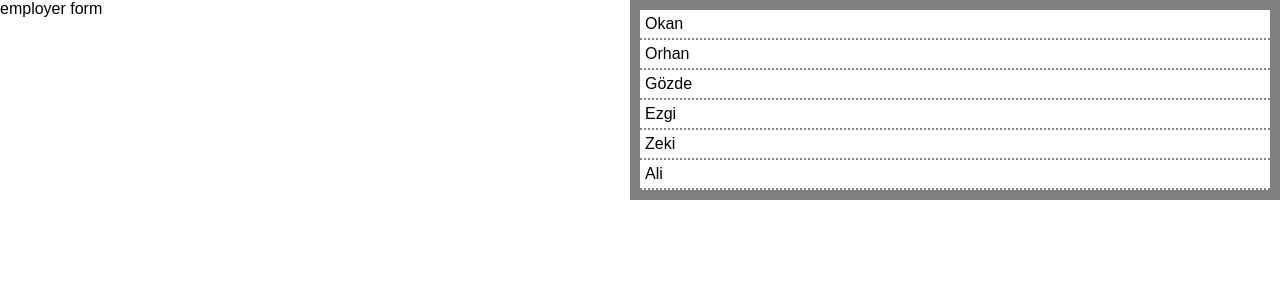
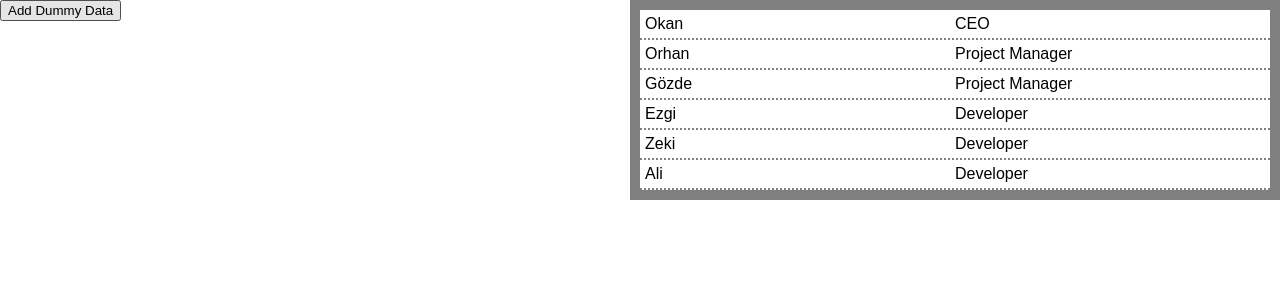
Before and after one commit to bulentzeki/EmployerList, a React (Create React App) app: page / in a window 1280 px wide. Shown: the top 300 px of the page. Built offline with nearby package versions, Linux system fonts and the light colour scheme.

Commit message:
use state for adding dummy data

```diff
--- a/package.json
+++ b/package.json
@@ -5,7 +5,8 @@
   "dependencies": {
     "react": "^16.1.1",
     "react-dom": "^16.1.1",
-    "react-scripts": "0.9.5"
+    "react-scripts": "0.9.5",
+    "uuid": "3.1.0"
   },
   "devDependencies": {},
   "scripts": {
--- a/src/App.js
+++ b/src/App.js
@@ -1,4 +1,6 @@
 import React, { Component } from 'react';
+import uuidv1 from 'uuid/v1';
+
 import './App.css';
 
 import NewEmployerForm from "./newEmployerForm/NewEmployerForm.js";
@@ -6,11 +8,39 @@ import EmployerList from "./employerList/EmployerList.js";
 import EmployersData from "./Constants";
 
 class App extends Component {
+  constructor(props) {
+    super(props);
+    this.state = {
+      employerData: EmployersData
+    };
+    this.addNewEmployer = this.addNewEmployer.bind(this); //bind?
+  }
+
+  addNewEmployer(e) {
+    e.preventDefault(); // what does this do?
+    this.setState(function(prevState, props) { // in our case props not needed yet
+      const dummyEmployerData = {
+        name: "x",
+        title: "x",
+        email: "x@mail.com",
+        uuid: uuidv1()
+      };
+      const employerData = [dummyEmployerData, ...prevState.employerData]; // why immutable?
+
+      return {
+        employerData: employerData
+      };
+    });
+  }
+
+  // passing App component's state to EmployerList
+  // passing App component's addNewEmployer fuction to NewEmployerForm
+
   render() {
     return (
       <div className="app">
-        <NewEmployerForm />
-        <EmployerList data={EmployersData}/>
+        <NewEmployerForm addNewEmployer={this.addNewEmployer}/>
+        <EmployerList data={this.state.employerData}/>
       </div>
     );
   }
--- a/src/employerList/EmployerList.css
+++ b/src/employerList/EmployerList.css
@@ -11,3 +11,7 @@
     padding: 5px;
     border-bottom: 2px dotted grey;
 }
+
+.employer-list .employer-column {
+    flex: 1
+}
--- a/src/employerList/EmployerList.js
+++ b/src/employerList/EmployerList.js
@@ -3,19 +3,18 @@ import './EmployerList.css';
 
 class EmployerList extends Component {
   render() {
-
-    console.log("Data", this.props.data);
     return (
       <div className="employer-list">
         {
           this.props.data.map((employer) => {
-              return (
-                <div className="employer-row">
-                  {employer.name}
-                </div>
-              )
-            }
-          )}
+            return (
+              <div key={employer.uuid} className="employer-row">
+                <div className="employer-column">{employer.name}</div>
+                <div className="employer-column">{employer.title}</div>
+              </div>
+            )
+          })
+        }
       </div>
     );
   }
--- a/src/newEmployerForm/NewEmployerForm.js
+++ b/src/newEmployerForm/NewEmployerForm.js
@@ -5,7 +5,7 @@ class NewEmployerForm extends Component {
   render() {
     return (
       <form className="new-employer-form">
-        employer form
+        <button onClick={this.props.addNewEmployer}>Add Dummy Data</button>
       </form>
     );
   }
```
